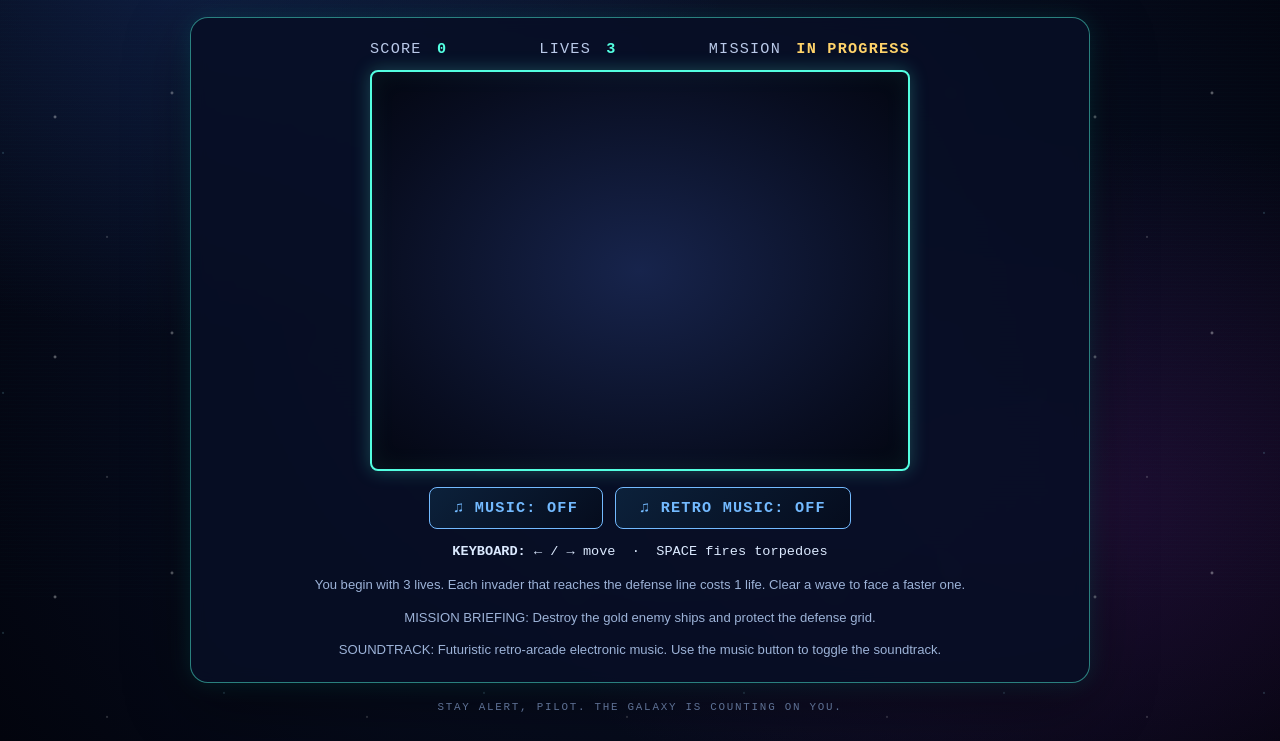
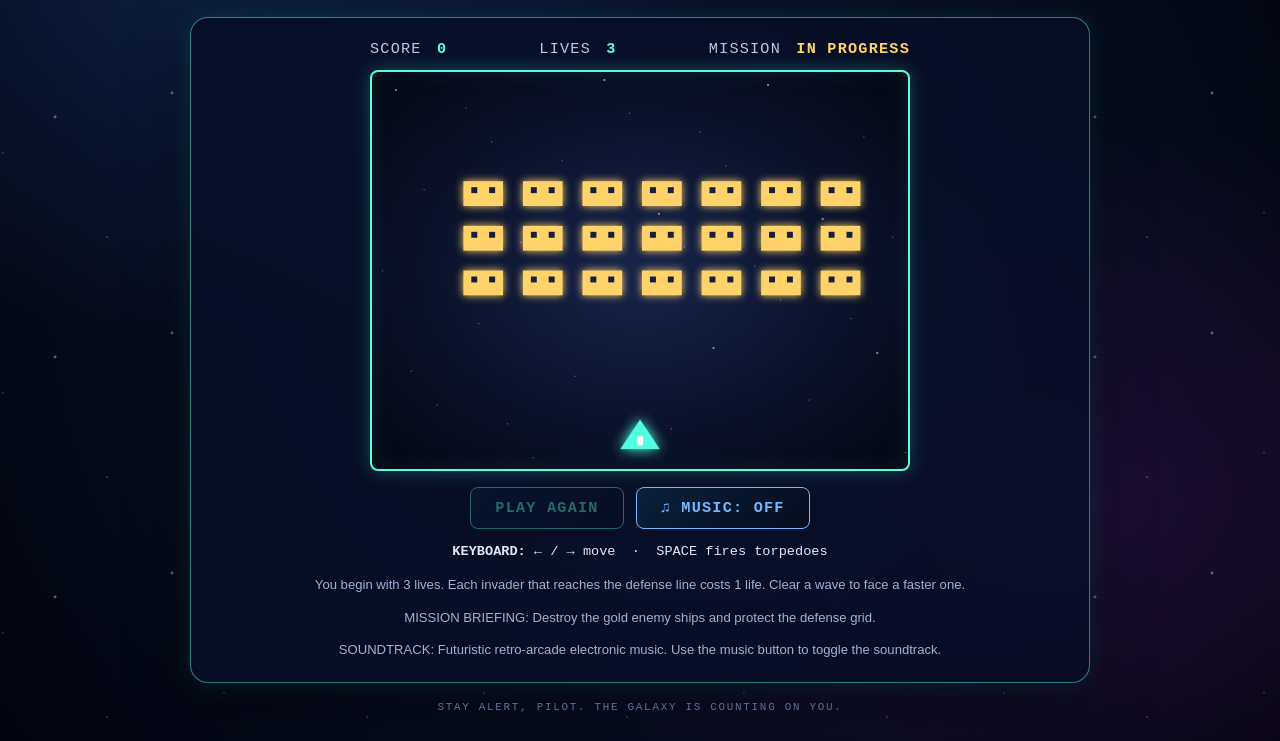
Before and after one commit to pmathis239-art/CSW38, a plain HTML site: page SpaceDefender_Project/SpaceDefender_Improved.htm in a window 1280 px wide. Shown: the part 202-943 px from the top of the page. Drawn offline with Linux system fonts and the light colour scheme.

Commit message:
Update SpaceDefender_Improved.htm

```diff
--- a/SpaceDefender_Project/SpaceDefender_Improved.htm
+++ b/SpaceDefender_Project/SpaceDefender_Improved.htm
@@ -59,7 +59,16 @@
 
       </canvas>
 
+
       <div class="game-actions">
+
+        <button
+          id="playAgain"
+          class="action-button"
+          type="button"
+          disabled>
+          PLAY AGAIN
+        </button>
 
         <button
           id="musicToggle"
@@ -69,15 +78,8 @@
           ♫ MUSIC: OFF
         </button>
 
-        <button
-          id="musicToggle"
-          class="action-button secondary-button"
-          type="button"
-          aria-pressed="false">
-          ♫ RETRO MUSIC: OFF
-        </button>
+      </div>
 
-      </div>
 
       <div class="touch-controls" aria-label="Touch game controls">
 
```
